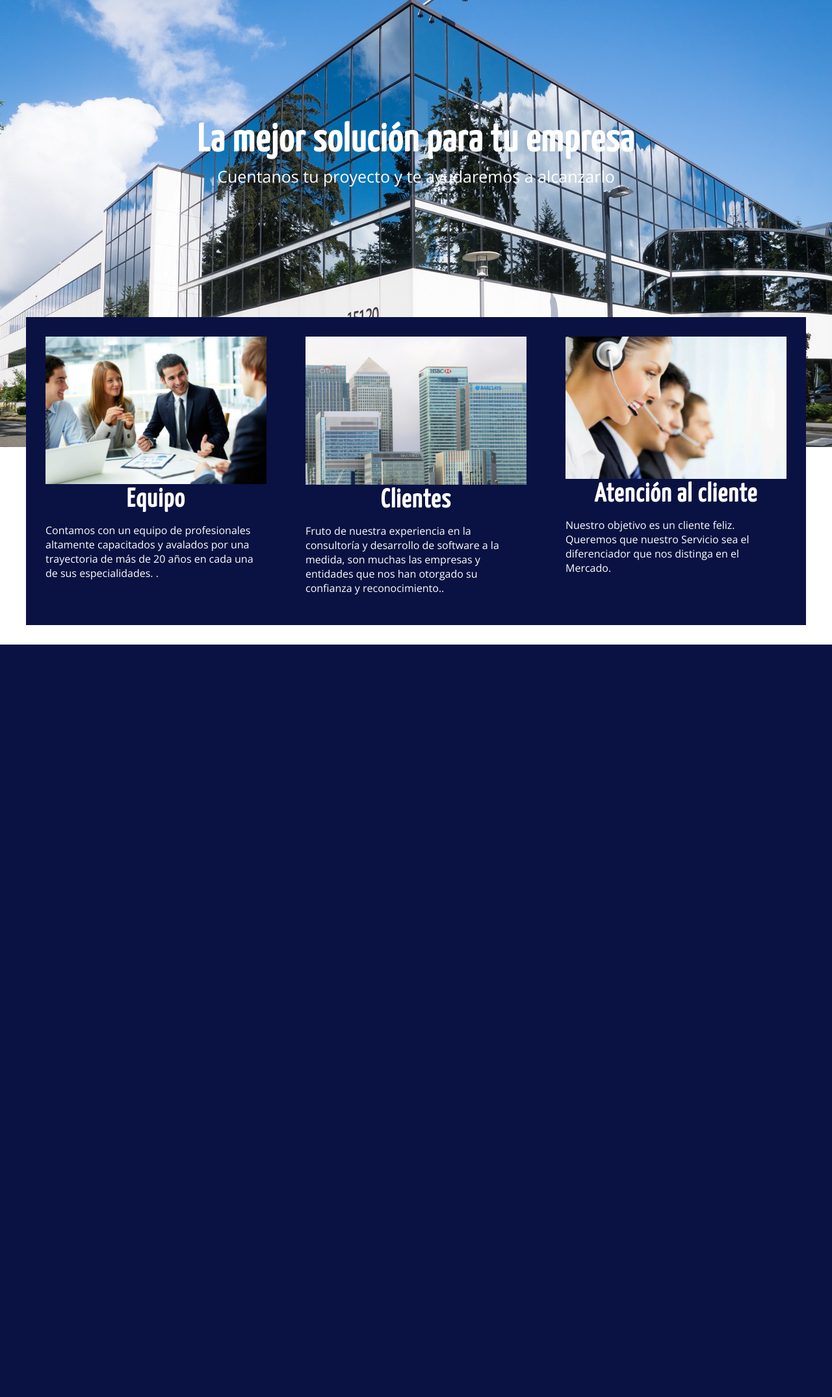
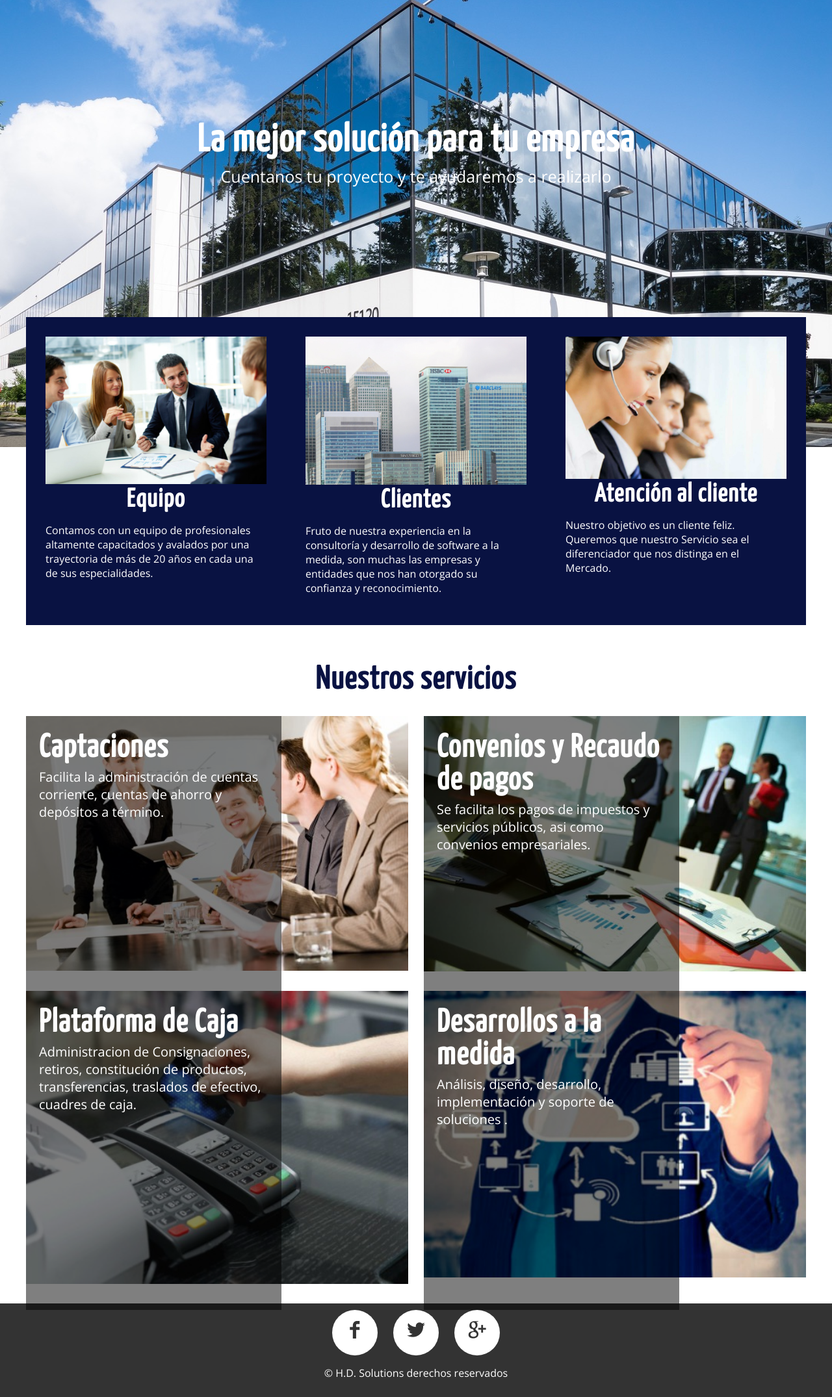
Before and after one commit to lgomezca/ProgramacionWEB-GUIA2-GRUPO4, a PHP site: page / in a window 1280 px wide. Shown: the part 61-2211 px from the top of the page at 65% size. Before the commit the page ends 1053 px from the top, so only its background shows below. Run offline with PHP 8.4, Linux system fonts and the light colour scheme.

Commit message:
Actualizacion de pagina principal, en la cual adiciono un <section> con 4 <div> que contienen imagenes y una corta descripcion de los servicios de la compañia

```diff
--- a/css/estilos.css
+++ b/css/estilos.css
@@ -110,6 +110,49 @@ h1, h2, h3, h4, h5, h6 {
   margin-bottom: 30px;
 }
 
+/*-----------------Estilos de servicios-----------------*/
+.servicios__columna {
+  position: relative;
+  margin-bottom: 30px;
+}
+.servicios__descripcion {
+  position: absolute;
+  top: 0;
+  left: 0;
+  color: #fff;
+  background: rgba(0,0,0,0.5);
+  width: 60%;
+  height: 100%;
+  padding: 5px;
+}
+.servicios__titulo {
+  font-size: 25px;
+  margin: 5px 0;
+}
+.servicios__img {
+  width: 100%;
+}
+/*-----------------Estilos de footer-----------------*/
+
+.footer {
+  background: #333;
+  color: #fff;
+  padding: 10px;
+  text-align: center;
+}
+
+.footer .social [class^="icon-"] {
+  display: inline-block;
+  color: #333;
+  text-decoration: none;
+  font-size: 30px;
+  padding: 10px;
+  background: white;
+  border-radius: 50%;
+  width: 50px;
+  height: 50px;
+  line-height: 40px;
+}
 
 /*------------------Estilos responsive------------------*/
 
@@ -141,14 +184,24 @@ h1, h2, h3, h4, h5, h6 {
   .section__titulo {
     width: 100%;
   }
-
-
+  .servicios {
+    flex-wrap: wrap;
+    margin-top: 0;
+  }
+  .servicios__columna {
+    width: 49%;
+  }
+  .footer .social [class^="icon-"] {
+    margin: 0 10px;
+  }
 }
 @media(min-width:768px) {
   .banner__titulo {
     font-size: 50px;
   }
-
+  .servicios__titulo {
+    font-size: 40px;
+  }
 }
 
 @media(min-width:1024px) {
@@ -193,7 +246,15 @@ h1, h2, h3, h4, h5, h6 {
     font-size: 40px;
     text-align: center;
   }
-
+  .servicios__descripcion {
+    padding: 20px;
+  }
+  .servicios__titulo {
+    font-size: 50px;
+  }
+  .servicios__txt {
+    font-size: 20px;
+  }
 }
 
 @media(min-width:1280px) {
--- a/index.html
+++ b/index.html
@@ -14,7 +14,7 @@
         <span class="icon-menu" id="btn-menu"></span>
         <nav class="nav" id="nav">
           <ul class="menu">
-            <li class="menu__item"><a href="index.html" class="menu__link select">Inicio</a></li>
+            <li class="menu__item"><a href="/" class="menu__link select">Inicio</a></li>
             <li class="menu__item"><a href="nosotros.html" class="menu__link">Nosotros</a></li>
             <li class="menu__item"><a href="servicios.html" class="menu__link">Servicios</a></li>
             <li class="menu__item"><a href="clientes.html" class="menu__link">Clientes</a></li>
@@ -26,7 +26,7 @@
      <img src="img/hdsolutions.jpeg" alt="">
       <div class="contenedor">
         <h2 class="banner__titulo">La mejor solución para tu empresa</h2>
-        <p class="banner__txt">Cuentanos tu proyecto y te ayudaremos a alcanzarlo</p>
+        <p class="banner__txt">Cuentanos tu proyecto y te ayudaremos a realizarlo</p>
       </div>
     </div>
     <main class="main">
@@ -35,12 +35,12 @@
           <article class="info__columna">
             <img src="img/equipo.jpg">
             <h2 class="info__titulo">Equipo</h2>
-            <p class="info__txt">Contamos con un equipo de profesionales altamente capacitados y avalados por una trayectoria de más de 20 años en cada una de sus especialidades. .</p>
+            <p class="info__txt">Contamos con un equipo de profesionales altamente capacitados y avalados por una trayectoria de más de 20 años en cada una de sus especialidades.</p>
           </article>
           <article class="info__columna">
             <img src="img/clientes2.jpeg" alt="" class="info__img">
             <h2 class="info__titulo">Clientes</h2>
-            <p class="info__txt">Fruto de nuestra experiencia en la consultoría y desarrollo de software a la medida, son muchas las empresas y entidades que nos han otorgado su confianza y reconocimiento..</p>
+            <p class="info__txt">Fruto de nuestra experiencia en la consultoría y desarrollo de software a la medida, son muchas las empresas y entidades que nos han otorgado su confianza y reconocimiento.</p>
           </article>
           <article class="info__columna">
             <img src="img/servicioalcliente2.png" alt="" class="info__img">
@@ -48,8 +48,51 @@
             <p class="info__txt">Nuestro objetivo es un cliente feliz. Queremos que nuestro Servicio sea el diferenciador que nos distinga en el Mercado.</p>
           </article>
         </section>
+        <section class="servicios">
+          <h2 class="section__titulo">Nuestros servicios</h2>
+          <div class="servicios__columna">
+            <img src="img/Consultoria-y-Capacitacion.jpg" alt="" class="servicios__img">
+            <div class="servicios__descripcion">
+              <h2 class="servicios__titulo">Captaciones</h2>
+              <div class="servicios__txt">Facilita la administración de cuentas corriente, cuentas de ahorro y depósitos a término. </div>
+            </div>
+          </div>
+          <div class="servicios__columna">
+            <img src="img/caja.jpg" alt="" class="servicios__img">
+            <div class="servicios__descripcion">
+              <h2 class="servicios__titulo">Convenios y Recaudo de pagos</h2>
+              <div class="servicios__txt">Se facilita los pagos de impuestos y servicios públicos, asi como convenios empresariales. </div>
+            </div>
+          </div>
+          <div class="servicios__columna">
+            <img src="img/pagando-caja.jpg" alt="" class="servicios__img">
+            <div class="servicios__descripcion">
+              <h2 class="servicios__titulo">Plataforma de Caja</h2>
+              <div class="servicios__txt">Administracion de Consignaciones, retiros, constitución de productos, transferencias, traslados de efectivo, cuadres de caja.</div>
+            </div>
+          </div>
+          <div class="servicios__columna">
+            <img src="img/desarrollos.jpg" alt="" class="servicios__img">
+            <div class="servicios__descripcion">
+              <h2 class="servicios__titulo">Desarrollos a la medida</h2>
+              <div class="servicios__txt">Análisis, diseño, desarrollo, implementación y soporte de soluciones .</div>
+            </div>
+          </div>
+        </section>
+
       </div>
     </main>
+    <footer class="footer">
+      <div class="contenedor">
+        <div class="social">
+          <a href="#" class="icon-facebook"></a>
+          <a href="#" class="icon-twitter"></a>
+          <a href="#" class="icon-gplus"></a>
+
+        </div>
+        <p class="copy">&copy; H.D. Solutions derechos reservados </p>
+      </div>
+    </footer>
     <script src="js/menu.js"></script>
     </body>
 </html>
```
Also changed, not shown: img/Consultoria-y-Capacitacion.jpg (added), img/Pagando-caja.jpg (added), img/caja.jpg (added), img/desarrollos.jpg (added).
